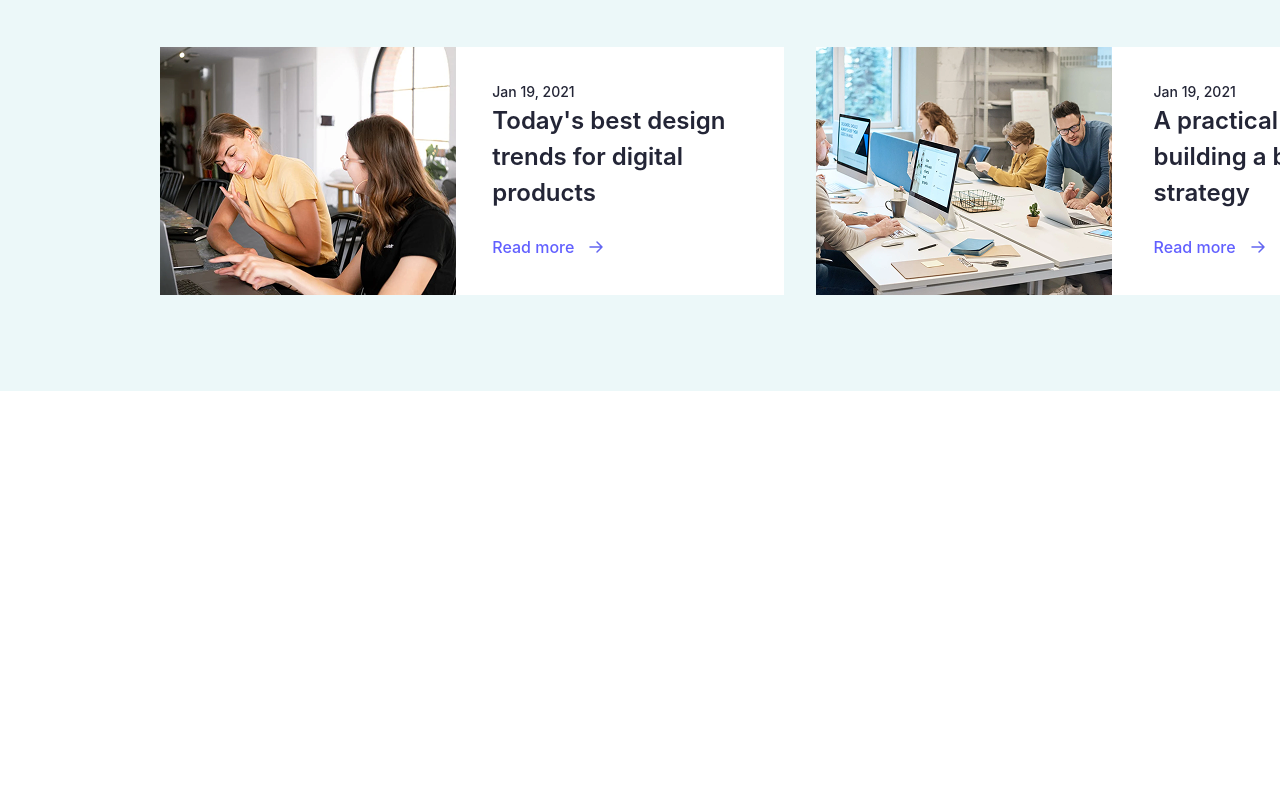
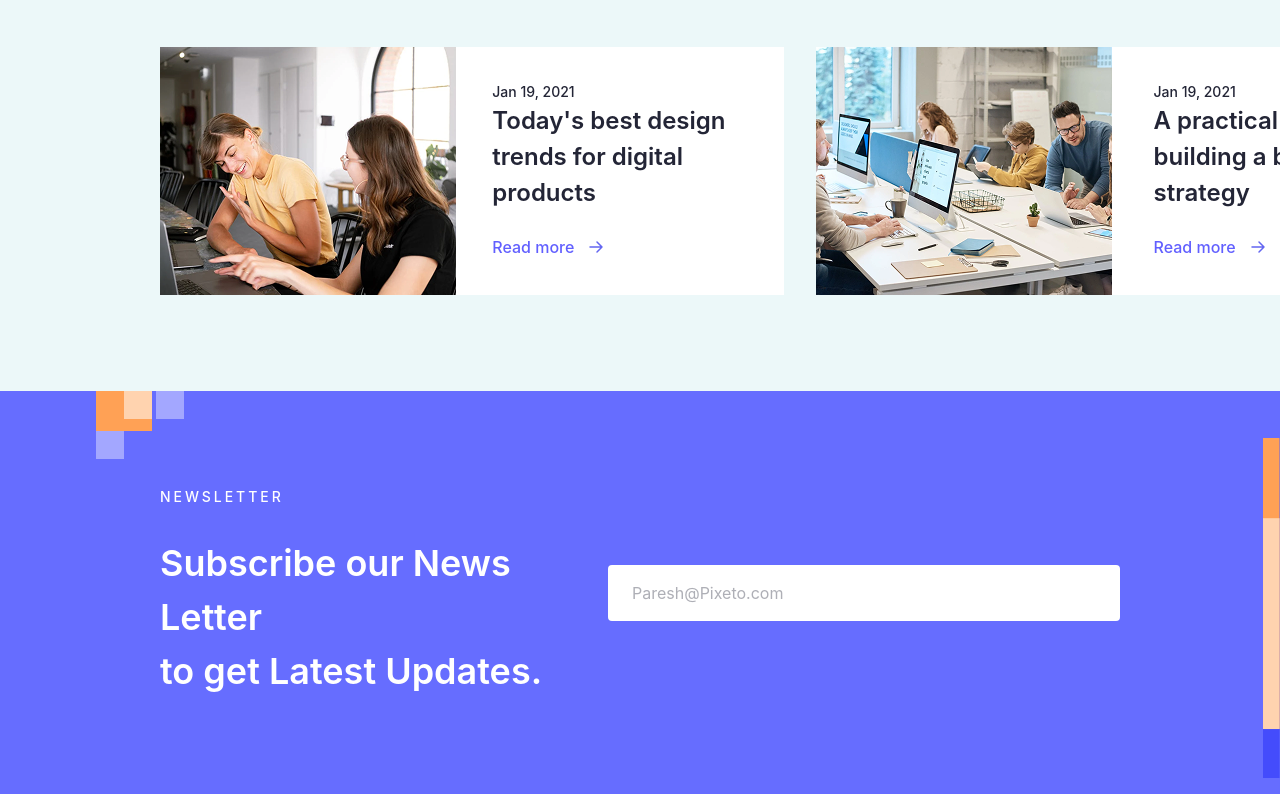
Before and after one commit to java1777/Finsweet, a React (Vite) app: page / in a window 1280 px wide. Shown: the part 5528-6322 px from the top of the page. Before the commit the page ends 5919 px from the top, so only its background shows below. Built offline with nearby package versions, Linux system fonts and the light colour scheme.

Commit message:
added newsletter component

```diff
--- a/src/App.jsx
+++ b/src/App.jsx
@@ -6,6 +6,7 @@ import Services from "./components/Services/services";
 import Process from "./components/Process/process";
 import Testimonials from "./components/Testimonials/testimonials";
 import Blogs from "./components/Blogs/blogs";
+import Newsletter from "./components/Newsletter/newsletter";
 
 export default function App() {
   return (
@@ -18,6 +19,7 @@ export default function App() {
       <Process />
       <Testimonials />
       <Blogs />
+      <Newsletter />
     </div>
   );
 }
--- a/src/components/Blogs/blogs.jsx
+++ b/src/components/Blogs/blogs.jsx
@@ -10,9 +10,7 @@ export default function Blogs() {
           Read our latest blogs & news
         </h2>
 
-        {/* Left va Right */}
         <div className="flex gap-8">
-          {/* LEFT */}
           <div className="flex flex-col gap-6 flex-1">
             <div className="flex justify-between bg-white w-156 h-62">
               <div className="w-full">
--- /dev/null
+++ b/src/components/Newsletter/newsletter.jsx
@@ -0,0 +1,40 @@
+import shape from "../../assets/icons/Shapes.svg";
+
+export default function Newsletter() {
+  return (
+    <section className="relative flex items-center justify-between px-40 py-24 bg-[#666dff] overflow-hidden">
+      <div className="absolute top-0 left-24 flex gap-1">
+        <div className="w-14 h-10 bg-[#ffa155]"></div>
+        <div className="w-7 h-7 bg-[#A3A7FF]"></div>
+        <div className="w-7 h-7 bg-[#ffd3af] left-7 absolute"></div>
+      </div>
+      <div className="absolute top-10 left-24">
+        <div className="w-7 h-7 bg-[#A3A7FF]"></div>
+      </div>
+
+      <div className="absolute bottom-4 right-0">
+        <div>
+          <img src={shape} alt="" />
+        </div>
+      </div>
+
+      <div className="flex flex-col gap-4 z-10">
+        <p className="font-medium text-[14px] leading-[143%] tracking-[0.21em] uppercase text-white mb-3.25">
+          Newsletter
+        </p>
+        <h2 className="font-semibold text-[36px] leading-[150%] text-white max-w-lg">
+          Subscribe our News Letter <br /> to get Latest Updates.
+        </h2>
+      </div>
+
+      {/* RIGHT */}
+      <div className="flex items-center gap-4 z-10 w-full max-w-lg">
+        <input
+          type="email"
+          placeholder="Paresh@Pixeto.com"
+          className="w-full px-6 py-4 rounded bg-white text-[#5d5f6d] text-[16px] outline-none"
+        />
+      </div>
+    </section>
+  );
+}
```
